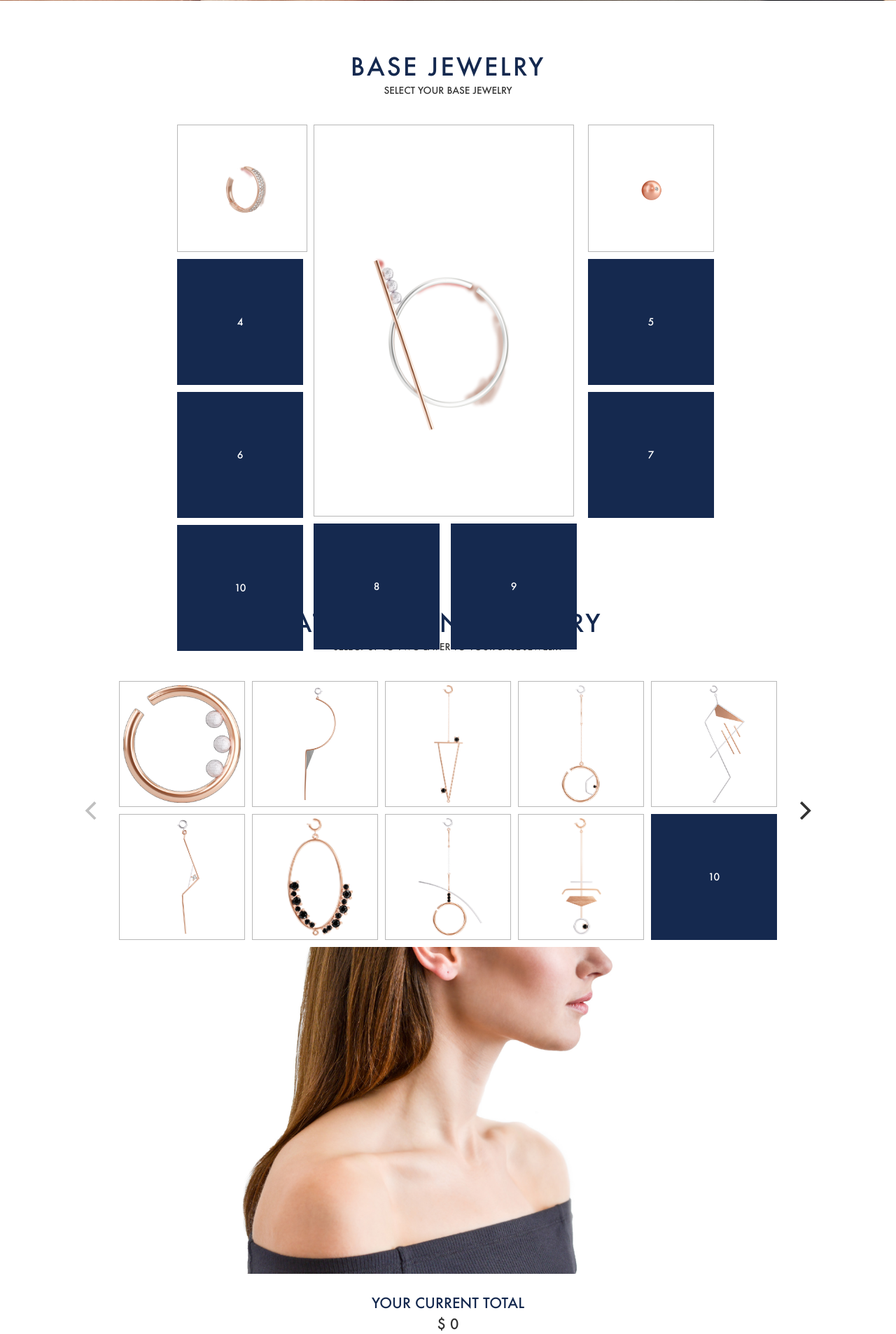
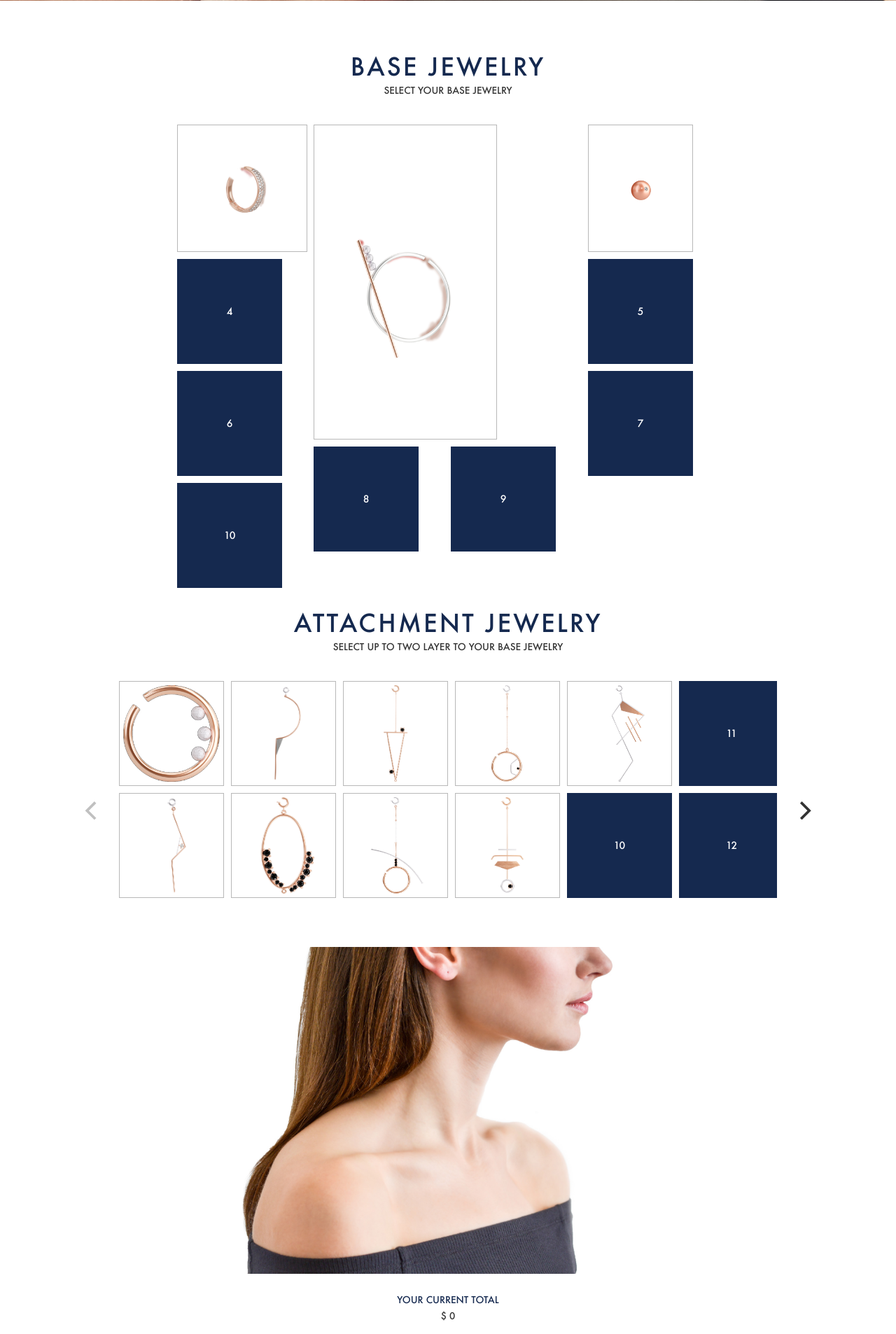
Before and after one commit to daveil/tara, a PHP site: page / in a window 1280 px wide. Shown: the part 799-2705 px from the top of the page at 70% size. Run offline with PHP 8.4, Linux system fonts and the light colour scheme.

Commit message:
Adjust layout

```diff
--- a/css/grid.tara.css
+++ b/css/grid.tara.css
@@ -30,8 +30,8 @@
 	position: relative;
 	float:left;
 	background: #15294f;
-	width:180px;
-	height:180px;
+	width:150px;
+	height:150px;
 	display:table;
 	margin-bottom: 10px;
 }
@@ -41,13 +41,15 @@
 
 }
 .grid-item.tall{
-	height:560px;
+	width:32%;
+	height:450px;
+	margin-right:10px;
 }
 .grid-item img{
 	max-height: 170px;
 }
 .grid-item.tall img{
-	max-width: 360px;
+	max-width: 250px;
 	max-height: 550px;
 }
 .grid-item.wide{
@@ -71,7 +73,7 @@
 
 .main-carousel .carousel-cell{
 	height:370px;
-	width:180px;
+	width:150px;
 	margin-right:10px;
 }
 .flickity-prev-next-button.next{
--- a/css/tara.css
+++ b/css/tara.css
@@ -135,7 +135,7 @@ canvas{
 }
 .jde-footer h2{
 	letter-spacing: 0px;
-	font-size:15pt;
+	font-size: 10pt;
 	padding-bottom: 5px;
 }
 .jde-header p,.jde-footer p{
@@ -144,7 +144,7 @@ canvas{
 	margin-bottom: 20px;
 }
 .jde-footer p{
-	font-size:15pt;
+	font-size: 10pt;
 }
 #jde-select .jde-ui-item{
 	background-color: #15294f;
@@ -409,17 +409,25 @@ canvas{
 }
 
 #jde-summary h2{
-	margin-bottom: 50px;
-    margin-top: 20px;
+	margin-bottom: 20px;
+	margin-top: 20px;
 }
 #jde-summary h2,#jde-summary  th{
 	font-size: 14px;
 	text-transform: uppercase;
 	color: #15294f;
 }
+#jde-summary h3{
+	font-size: 18px;
+    border-bottom: 1px solid #15294f;
+    padding-bottom: 10px;
+    letter-spacing: 1px;
+    text-transform: uppercase;
+}
 #jde-summary table{
 	border-top:1px solid #15294f;
 	border-bottom:1px solid #15294f;
+	margin-bottom: 5px;
 }
 #jde-summary  th,#jde-summary  td{
 	border: none !important;
@@ -447,8 +455,13 @@ canvas{
 	font-size:12px;
 	padding: 15px 20px;
 	letter-spacing:2px;
+	margin-bottom: 10px;
 }
-
+#JDEOrderSummary button.disabled,#JDEOrderSummary button[disabled]{
+	background-color: #fff;
+    border-color: #ccc;
+	color:#000;
+}
 
 .parallax {
     /* The background used */
```
